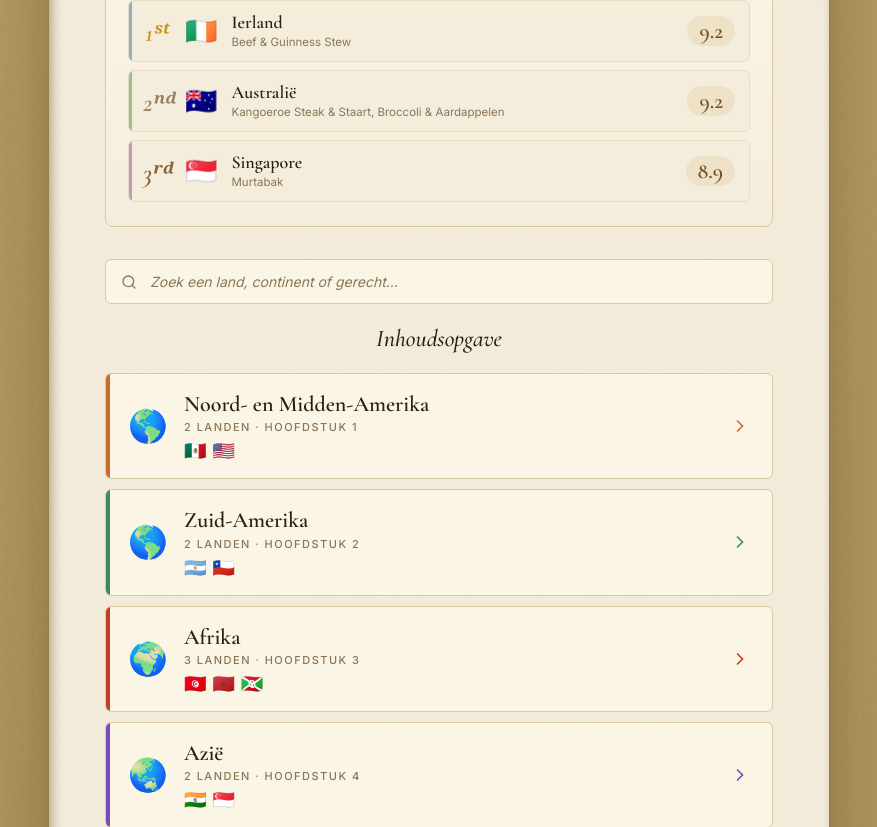
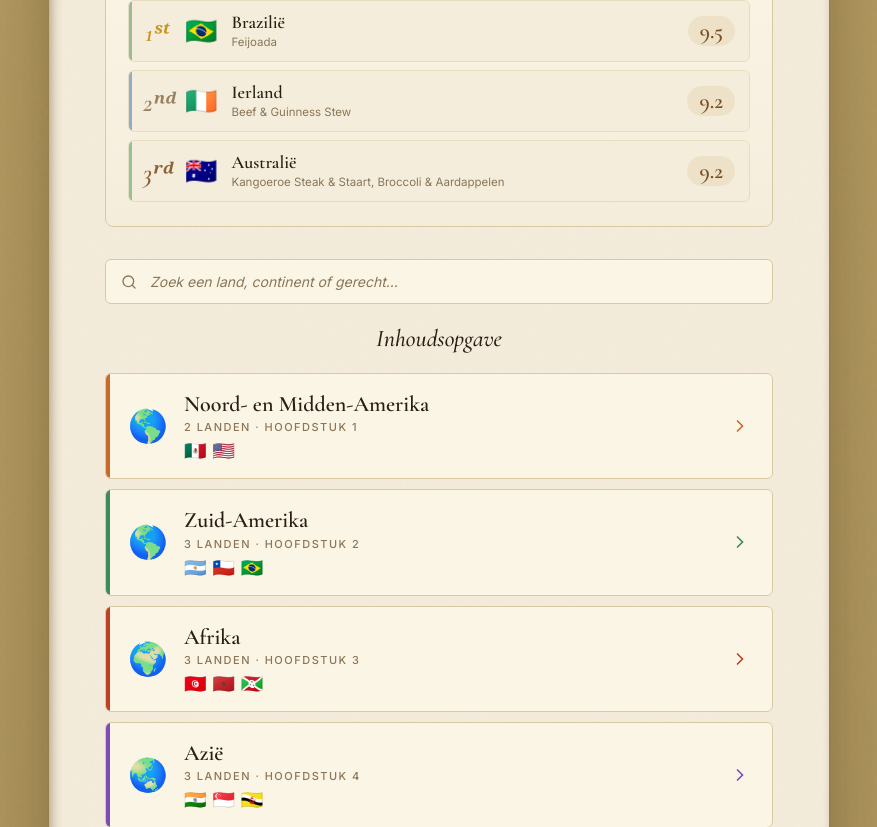
Before and after one commit to LarsvdBrandt/keukenkampioen, a plain HTML site: page index.html in a window 1280 px wide. Shown: the part 608-1435 px from the top of the page, without its empty margins (201-1078 px from the left). Drawn offline with nearby package versions, Linux system fonts and the light colour scheme.

Commit message:
Add Brazilië (Feijoada), Andorra (Trinxat) and Brunei (Ambuyat)
Co-Authored-By: Claude Opus 4.7 (1M context) <noreply@anthropic.com>

```diff
--- a/index.html
+++ b/index.html
@@ -621,7 +621,11 @@ steps:["Chimichurri: meng alle ingrediënten en laat minimaal 30 minuten trekken
 {flag:'🇨🇱',name:'Chili',score:8.3,dish:'Steak op de Barbecue',about:"Chili loopt van de Atacama-woestijn tot de ijsvelden van Patagonië. De asado — de bbq-cultuur — is een heilige traditie. Goed vlees, vuur en geduld: meer heb je niet nodig.",persons:2,
 spotify:'5U7MyRNbuZrWkyAI4bm3Ja',spotifyLabel:'Gracias a la Vida — Violeta Parra',
 ingredients:[{g:"Steak"},["2 ribeye of entrecôte steaks (±250 g p.p.)","Grof zeezout"],["Versgemalen zwarte peper","Olijfolie"],["Rozemarijn of tijm (optioneel)","Knoflook (optioneel)"]],
-steps:["Haal het vlees 30 minuten van tevoren uit de koelkast.","Bereid de barbecue voor op hoge directe hitte.","Bestrooi royaal met grof zout en peper, bestrijk licht met olijfolie.","Grill 3-4 minuten per kant voor medium-rare (kerntemp ±55°C).","Laat 5 minuten rusten onder aluminiumfolie. Serveer met salade of gegrilde groenten."]}
+steps:["Haal het vlees 30 minuten van tevoren uit de koelkast.","Bereid de barbecue voor op hoge directe hitte.","Bestrooi royaal met grof zout en peper, bestrijk licht met olijfolie.","Grill 3-4 minuten per kant voor medium-rare (kerntemp ±55°C).","Laat 5 minuten rusten onder aluminiumfolie. Serveer met salade of gegrilde groenten."]},
+{flag:'🇧🇷',name:'Brazilië',score:9.5,dish:'Feijoada',about:"Brazilië — het land van samba, Copacabana en de Amazone, waar eten een reden is om uren aan tafel te blijven zitten. Feijoada is het nationale gerecht: een rijke, donkere stoof van zwarte bonen met verschillende stukken varkensvlees en rund, langzaam gegaard tot alles zacht is. Traditioneel op zaterdag gegeten, met rijst, boerenkool en partjes sinaasappel om vet door te snijden.",persons:2,
+spotify:'1LKn9WNT8VsHgn2vUOuHeh',spotifyLabel:'Mas Que Nada — Jorge Ben',
+ingredients:[{g:"Stoof"},["200 g zwarte bonen, een nacht geweekt","150 g rookworst of chorizo, in plakken"],["150 g varkensschouder, in blokjes","100 g spekblokjes"],["1 ui, gesnipperd","3 teentjes knoflook, geperst"],["1 laurierblad","1 tl gerookt paprikapoeder"],["1 tl komijn","Zout en peper"],{g:"Bijgerechten"},["150 g witte rijst","200 g boerenkool (couve), fijngesneden"],["1 sinaasappel, in partjes","Olijfolie"]],
+steps:["Spoel de geweekte bonen af en kook ze in ruim water ±60 minuten tot zacht. Giet af en bewaar wat kookvocht.","Bak de spekblokjes in een grote pan uit tot knapperig. Voeg varkensschouder en worst toe en bak rondom bruin.","Voeg ui en knoflook toe en fruit 2 minuten mee.","Voeg de bonen toe met een scheut kookvocht, laurier, paprikapoeder en komijn. Laat 45-60 minuten zachtjes sudderen tot dik en donker.","Kook ondertussen de rijst volgens de verpakking.","Bak de boerenkool kort in olijfolie met een snufje zout tot hij net slinkt.","Breng de stoof op smaak met zout en peper. Verwijder het laurierblad.","Serveer de feijoada met rijst, boerenkool en sinaasappelpartjes ernaast."]}
 ]},
 {id:'afrika',name:'Afrika',emoji:'🌍',color:'#c04024',countries:[
 {flag:'🇹🇳',name:'Tunesië',score:6.3,dish:'Shakshuka met Naanbrood',about:"Tunesië ligt aan de Middellandse Zee en ademt een mix van Arabische, Berberse en Franse invloeden. De keuken is pittig, aromatisch en vol harissa. Shakshuka — eieren gepocheerd in tomatensaus — is wereldwijd geliefd geraakt.",persons:2,
@@ -644,7 +648,10 @@ steps:["Marineer de kip minimaal 2 uur (liefst een nacht) in de yoghurtmarinade.
 {flag:'🇸🇬',name:'Singapore',score:8.9,dish:'Murtabak',about:"Singapore is een culinaire metropool waar Chinese, Maleisische, Indiase en Britse invloeden samenkomen. Hawker centres zijn het kloppende hart van de eetcultuur. Murtabak — knapperig gevuld flatbread — is straatvoedsel op z'n puurste.",persons:2,
 spotify:'19I9vLd5zH7qwk69FGEp7o',spotifyLabel:'',
 ingredients:[{g:"Deeg"},["200 g bloem","½ tl zout"],["1 el olie","±100 ml water"],["Ghee of olie om te bakken",""],{g:"Vulling"},["200 g rundergehakt of lamsgehakt","2 eieren"],["1 ui, fijngesnipperd","1 teen knoflook"],["1 tl komijn + kurkuma + koriander","¼ tl chilipoeder"],["Verse bieslook","Zout en peper"],{g:"Serveren"},["Currysaus","Zoetzure augurksaus"]],
-steps:["Deeg: meng bloem, zout, olie en water. Kneed soepel, laat 30 min rusten, bestrijk met olie, laat nog 30 min rusten.","Vulling: bak ui en knoflook, voeg gehakt en kruiden toe. Laat afkoelen, klop de eieren erdoor.","Rek een deegbol zo dun mogelijk uit op een ingevette ondergrond — zo dun als papier.","Leg de vulling in het midden, vouw alle kanten naar binnen tot een stevig vierkant pakketje.","Bak in ruim ghee op middelhoog vuur, ±3-4 min per kant, tot goudbruin en knapperig.","Serveer met currysaus of zoetzure saus."]}
+steps:["Deeg: meng bloem, zout, olie en water. Kneed soepel, laat 30 min rusten, bestrijk met olie, laat nog 30 min rusten.","Vulling: bak ui en knoflook, voeg gehakt en kruiden toe. Laat afkoelen, klop de eieren erdoor.","Rek een deegbol zo dun mogelijk uit op een ingevette ondergrond — zo dun als papier.","Leg de vulling in het midden, vouw alle kanten naar binnen tot een stevig vierkant pakketje.","Bak in ruim ghee op middelhoog vuur, ±3-4 min per kant, tot goudbruin en knapperig.","Serveer met currysaus of zoetzure saus."]},
+{flag:'🇧🇳',name:'Brunei',score:1,dish:'Ambuyat met Cacah',about:"Brunei is een klein sultanaat op Borneo, rijk aan olie en nog rijker aan traditie. Ambuyat is het nationale gerecht: een kleverige, doorzichtige, bijna smaakloze pap van sagomeel die je met een bamboestokje (candas) oprolt en in een pittige dipsaus (cacah) dompelt. Qua smaak zelf: nul. Qua textuur: lijm. Maar het hoort erbij — en het dipsausje redt de dag.",persons:2,
+ingredients:[{g:"Ambuyat"},["150 g sagomeel (ambulung, bij de toko)","500 ml kokend water"],{g:"Cacah (dipsaus)"},["2 el tamarindepasta (of sap van 1 limoen + 1 el bruine suiker)","1 el sambal of chilipasta"],["1 teen knoflook, fijngehakt","1 cm gember, geraspt"],["1 el vissaus","1 tl palmsuiker (of bruine suiker)"],["Snufje zout",""],{g:"Erbij"},["±200 g gegrilde witvis of garnalen","Gestoomde sperziebonen of bok choy"]],
+steps:["Cacah: meng tamarinde, sambal, knoflook, gember, vissaus, palmsuiker en zout in een kommetje. Proef en breng pittig-zuur-zoet in balans. Zet apart.","Bak of grill de vis of garnalen gaar en stoom de groente kort.","Doe het sagomeel in een hittebestendige kom.","Giet in één keer het kokende water erbij en roer direct krachtig met een houten lepel of stokje — de pap wordt vrijwel onmiddellijk glazig, dik en kleverig.","Blijf roeren tot alle meel is opgenomen en je een gelijkmatige, doorzichtige massa hebt. Niet laten staan, hij stijft op.","Serveer de ambuyat direct, in het midden van de tafel. Rol met een vork of stokje een hap op door hem rond te draaien, dip royaal in de cacah en eet met een stukje vis of groente.","Niet kauwen — doorslikken. Smaakt naar precies niets. Dat is het punt."]}
 ]},
 {id:'europa',name:'Europa',emoji:'🌍',color:'#2c6eb8',countries:[
 {flag:'🇮🇹',name:'Italië',score:8.0,dish:'Bruschetta & Risotto',about:"Italië is het land waar eten een religie is. Van de rijstvelden in de Po-vlakte tot de Toscaanse heuvels vol olijfbomen. Bruschetta bewijst dat de eenvoudigste ingrediënten, perfect uitgevoerd, het allerlekkerst zijn.",persons:2,
@@ -654,7 +661,10 @@ steps:["Bruschetta: rooster broodplakken, wrijf in met knoflook.","Meng tomaten
 {flag:'🇮🇪',name:'Ierland',score:9.2,dish:'Beef & Guinness Stew',about:"Ierland — het smaragdgroene eiland van ruige kusten, mistige heuvels en gezellige pubs waar het donkere bier vloeit en de verhalen nooit stoppen. Beef & Guinness Stew is Ierse comfort food op zijn best: uren zachtjes gestoofd rundvlees in donker bier, met wortel en pastinaak. Warmte in een kom.",persons:2,
 spotify:'0bhnFakmRioZbuQcmhVwoH',spotifyLabel:'The Spark — Kabin Crew, Lisdoonvarna Crew',
 ingredients:[{g:"Vlees"},["300 g runderstoofvlees, in grove stukken","2 el bloem"],["1 el olijfolie","Zout en peper"],{g:"Groenten"},["1 ui, gesneden","1 teen knoflook, geperst"],["1 grote wortel, in stukken","1 pastinaak, in stukken"],["100 g champignons",""],{g:"Saus & Kruiden"},["165 ml Guinness (½ blikje)","200 ml runderbouillon"],["1 el tomatenpuree","1 el Worcestershiresaus"],["1 laurierblad","1 takje rozemarijn"],["1 takje tijm","½ tl porcinipoeder (optioneel)"]],
-steps:["Verwarm de oven voor op 150°C.","Wentel de stukken rundvlees door de bloem. Verhit olijfolie in een braadpan en bak het vlees in porties rondom bruin. Leg apart.","Fruit de ui glazig in dezelfde pan, schraap de aanbaksels los. Voeg knoflook toe en bak 1 minuut mee.","Leg het vlees terug in de pan. Voeg wortel, pastinaak, Guinness, bouillon, tomatenpuree, laurier, rozemarijn, tijm en porcinipoeder toe. Breng aan de kook.","Dek af en zet de pan 3 uur in de oven.","Voeg de champignons toe en zet nog 30 minuten in de oven.","Breng op smaak met Worcestershiresaus, zout en peper. Serveer met aardappelpuree of vers Iers sodabrood."]}
+steps:["Verwarm de oven voor op 150°C.","Wentel de stukken rundvlees door de bloem. Verhit olijfolie in een braadpan en bak het vlees in porties rondom bruin. Leg apart.","Fruit de ui glazig in dezelfde pan, schraap de aanbaksels los. Voeg knoflook toe en bak 1 minuut mee.","Leg het vlees terug in de pan. Voeg wortel, pastinaak, Guinness, bouillon, tomatenpuree, laurier, rozemarijn, tijm en porcinipoeder toe. Breng aan de kook.","Dek af en zet de pan 3 uur in de oven.","Voeg de champignons toe en zet nog 30 minuten in de oven.","Breng op smaak met Worcestershiresaus, zout en peper. Serveer met aardappelpuree of vers Iers sodabrood."]},
+{flag:'🇦🇩',name:'Andorra',score:7.5,dish:'Trinxat met Spek',about:"Andorra is het pietepeuterige vorstendom in de Pyreneeën, ingeklemd tussen Frankrijk en Spanje. Hoog in de bergen, waar skihutten, wol en wintereten regeren. Trinxat — een stevige pannenkoek van gestampte aardappel en savooiekool, afgetopt met krokant gebakken spek en knoflook — is het bergeten bij uitstek. Warmte, winter en wol in één bord.",persons:2,
+ingredients:[{g:"Trinxat"},["400 g vastkokende aardappelen, geschild en in stukken","½ savooiekool (±300 g), grof gesneden"],["3 teentjes knoflook, geplet","2 el olijfolie of reuzel"],["Zout en peper",""],{g:"Topping"},["100 g gerookte spekblokjes of katenspek","1 extra teen knoflook, in plakjes"]],
+steps:["Breng een grote pan water met zout aan de kook. Kook de aardappelen in ±15 minuten gaar.","Voeg na 10 minuten de savooiekool bij de aardappelen en kook ze samen nog 5 minuten tot alles zacht is.","Giet goed af en stamp met een vork grof — niet gladmaken, het mag rustiek blijven. Breng op smaak met zout en peper.","Verhit de olijfolie in een koekenpan en bak de geplette knoflookteentjes 1 minuut tot geurig. Haal ze eruit.","Voeg het aardappel-koolmengsel toe, druk plat tot een grote 'pannenkoek' en bak 5-6 minuten tot de onderkant goudbruin is. Keer voorzichtig en bak de andere kant.","Bak in een aparte pan de spekblokjes knapperig met de plakjes knoflook.","Schuif de trinxat op een bord, verdeel de spek en knoflook erover en serveer direct."]}
 ]},
 {id:'antarctica',name:'Antarctica',emoji:'🧊',color:'#3a8aa8',countries:[
 {flag:'❄️',name:'Antarctica',score:8.0,dish:'Zwaardvis met Groentjes & Steppengras Friet',about:"Het koudste, droogste en winderigste continent op aarde. Onderzoeksstations doen wat ze kunnen met wat ze hebben: vis uit de ijskoude zuidelijke oceaan en creatieve bijgerechten. Zwaardvis is stevig, vleezig en perfect voor krachtige bereidingen.",persons:2,
@@ -688,7 +698,10 @@ const META={
   'Antarctica':{iso:null,lat:'82.9°S',lng:'135.0°E',capital:'—',region:'Zuidpool'},
   'Australië':{iso:'au',lat:'25.3°S',lng:'133.8°E',capital:'Canberra',region:'Oceanië'},
   'Burundi':{iso:'bi',lat:'3.4°S',lng:'29.9°E',capital:'Gitega',region:'Oost-Afrika'},
-  'Marshalleilanden':{iso:'mh',lat:'7.1°N',lng:'171.2°E',capital:'Majuro',region:'Micronesië'}
+  'Marshalleilanden':{iso:'mh',lat:'7.1°N',lng:'171.2°E',capital:'Majuro',region:'Micronesië'},
+  'Brazilië':{iso:'br',lat:'14.2°S',lng:'51.9°W',capital:'Brasília',region:'Zuid-Amerika'},
+  'Brunei':{iso:'bn',lat:'4.5°N',lng:'114.7°E',capital:'Bandar Seri Begawan',region:'Zuidoost-Azië'},
+  'Andorra':{iso:'ad',lat:'42.5°N',lng:'1.5°E',capital:'Andorra la Vella',region:'West-Europa'}
 };
 
 /* ---------- Helpers ---------- */
```
